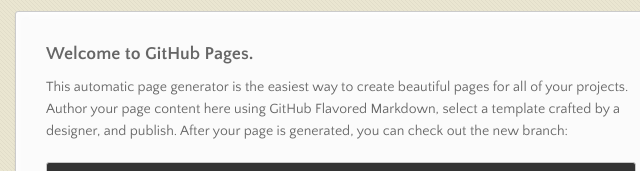
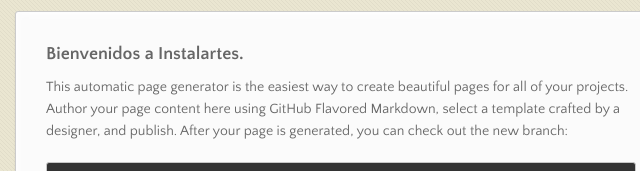
Before and after one commit to rokarc/mikeweb, a plain HTML site: page index.html in a window 1280 px wide. Shown: the part 179-350 px from the top of the page, 300-940 px from the left. Drawn offline with nearby package versions, Linux system fonts and the light colour scheme.

Commit message:
Update index.html

```diff
--- a/index.html
+++ b/index.html
@@ -40,7 +40,7 @@
       </nav>
       <section>
         <h3>
-<a id="bienvenido a instalarte" class="anchor" href="#welcome-to-github-pages" aria-hidden="true"><span class="octicon octicon-link"></span></a>Welcome to GitHub Pages.</h3>
+<a id="welcome-to-github-pages" class="anchor" href="#welcome-to-github-pages" aria-hidden="true"><span class="octicon octicon-link"></span></a>Bienvenidos a Instalartes.</h3>
 
 <p>This automatic page generator is the easiest way to create beautiful pages for all of your projects. Author your page content here using GitHub Flavored Markdown, select a template crafted by a designer, and publish. After your page is generated, you can check out the new branch:</p>
 
```
